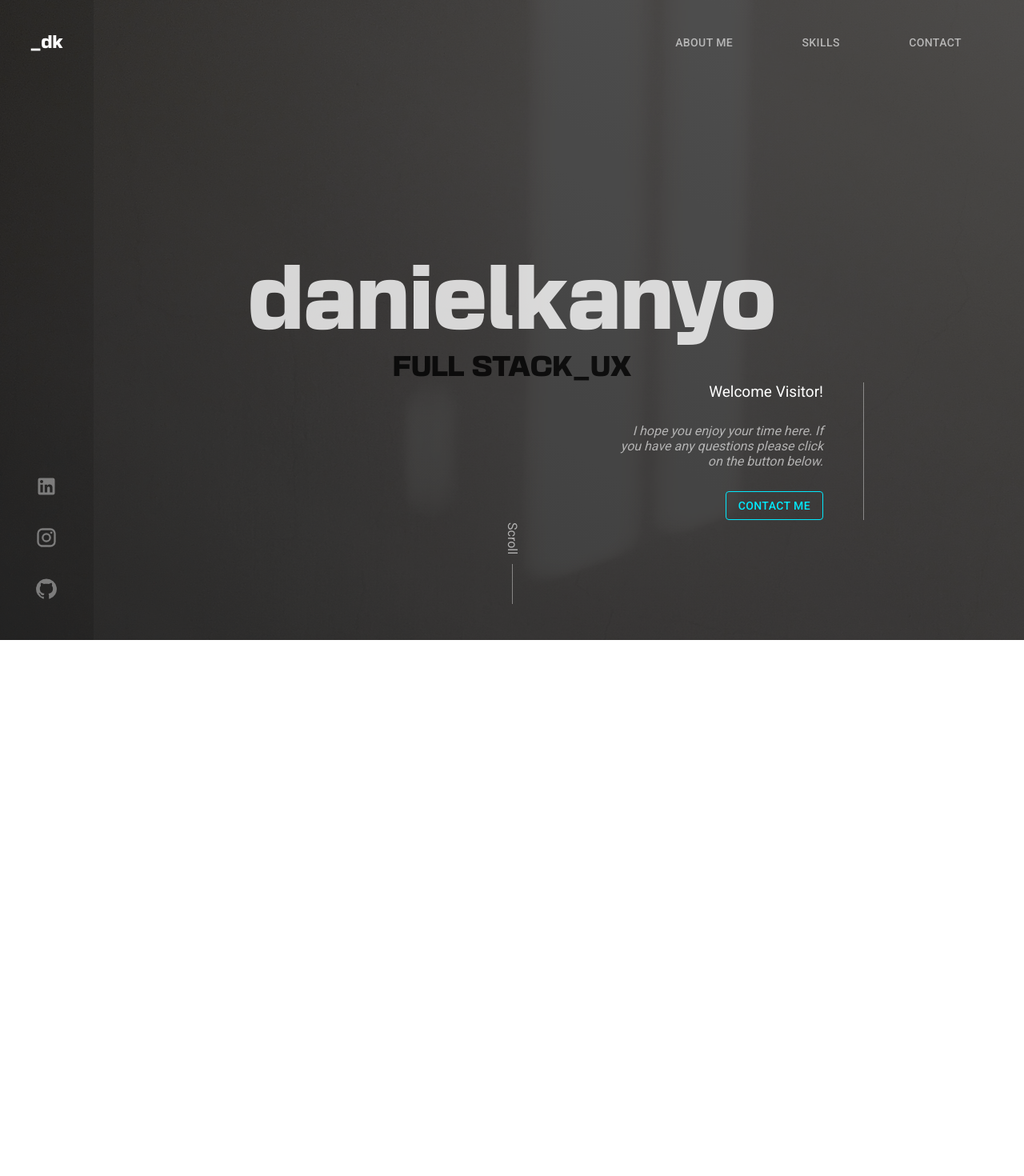
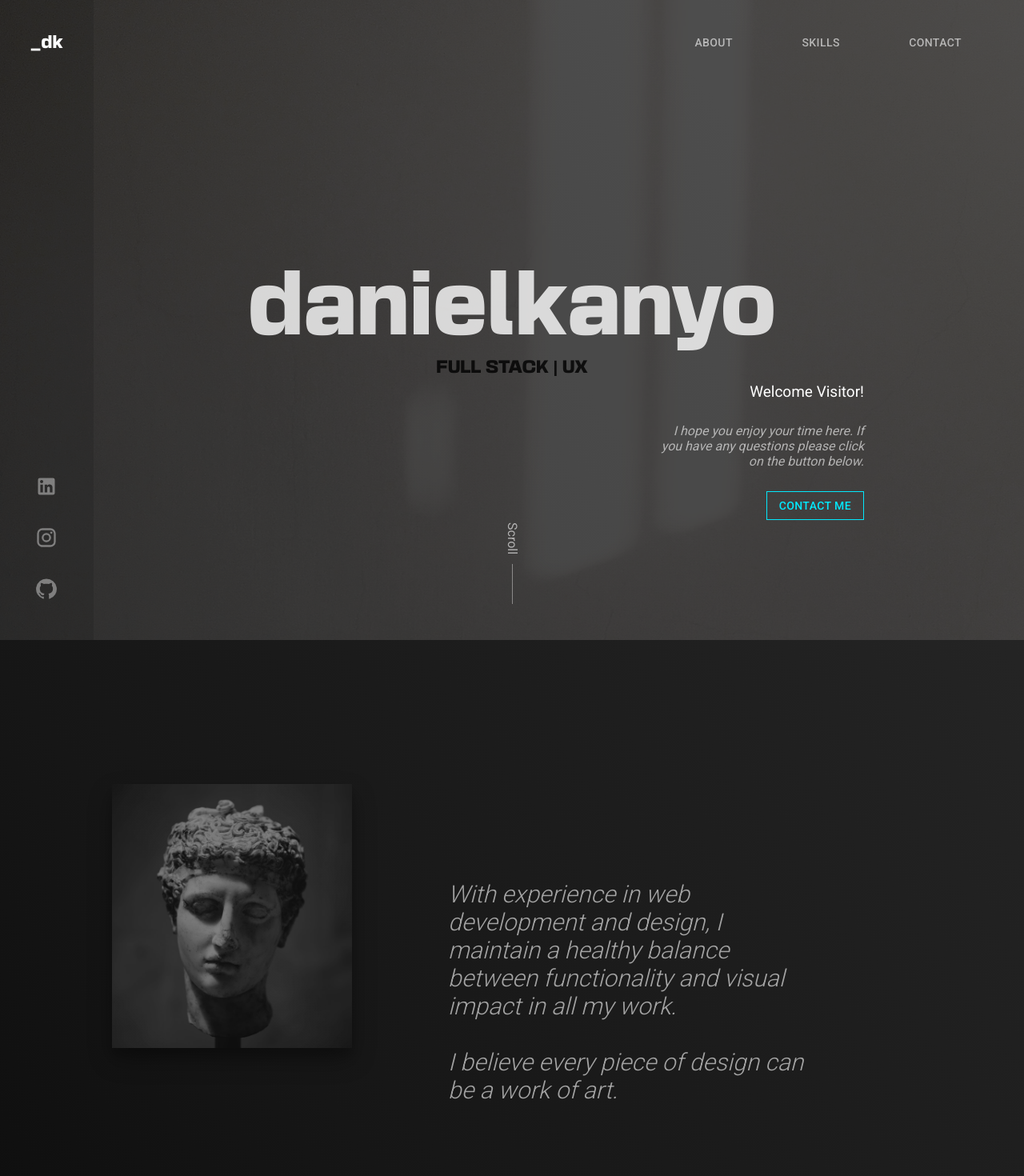
Before and after one commit to DanielKanyo/site-23, a React (Create React App) app: page / in a window 1280 px wide. Shown: the top 1470 px of the page at 80% size. Before the commit the page ends 800 px from the top, so only its background shows below. Built offline with nearby package versions, Linux system fonts and the light colour scheme.

Commit message:
About section added, css fixes, scroll to feature

```diff
--- a/package.json
+++ b/package.json
@@ -13,6 +13,7 @@
         "react": "^18.1.0",
         "react-dom": "^18.1.0",
         "react-scripts": "5.0.1",
+        "react-scroll": "^1.8.7",
         "web-vitals": "^2.1.4"
     },
     "scripts": {
--- a/src/App/App.jsx
+++ b/src/App/App.jsx
@@ -1,11 +1,13 @@
 import Landing from './Components/Landing/Landing';
 import Navigation from './Components/Navigation/Navigation';
+import About from './Components/About/About';
 
-function App() {
+const App = () => {
     return (
         <div className='app'>
             <Navigation />
             <Landing />
+            <About />
         </div>
     );
 }
--- /dev/null
+++ b/src/App/Components/About/About.css
@@ -0,0 +1,28 @@
+.about {
+    width: 1000px;
+    margin: 0 auto;
+    position: relative;
+    padding: 180px 0;
+    display: flex;
+}
+
+.about .profile-img {
+    min-width: 300px;
+    height: 330px;
+    box-shadow: rgba(0, 0, 0, 0.55) 0px 14px 28px, rgba(0, 0, 0, 0.22) 0px 10px 10px;
+    background-image: url('../../Static/Images/levi-meir-clancy-h2UcC6lXlJs-unsplash.jpg');
+    background-size: cover;
+    background-position: center;
+    opacity: 0.6;
+}
+
+.about .about-text {
+    font-family: 'Roboto', 'Helvetica', 'Arial', sans-serif;
+    margin: 120px 120px;
+    font-size: 30px;
+    font-weight: 300;
+    color: white;
+    opacity: 0.6;
+    font-style: italic;
+    position: relative;
+}
--- /dev/null
+++ b/src/App/Components/About/About.jsx
@@ -0,0 +1,18 @@
+import './About.css';
+
+const About = () => {
+    return (
+        <div className='about' name='about'>
+            <div className='profile-img'></div>
+            <div className='about-text'>
+                With experience in web development and design,
+                I maintain a healthy balance between functionality and visual impact in all my work.
+                <br />
+                <br />
+                I believe every piece of design can be a work of art.
+            </div>
+        </div>
+    )
+}
+
+export default About;
--- a/src/App/Components/Landing/Landing.css
+++ b/src/App/Components/Landing/Landing.css
@@ -20,7 +20,7 @@
 }
 
 .landing .role {
-    font-size: 32px;
+    font-size: 20px;
     color: black;
 }
 
@@ -83,8 +83,6 @@
     text-align: right;
     color: white;
     font-family: 'Roboto','Helvetica','Arial',sans-serif;
-    border-right: 1px solid rgb(255, 255, 255, 0.4);
-    padding-right: 50px;
 }
 
 .landing .welcome-title {
@@ -105,6 +103,7 @@
 .landing .welcome-btn button {
     color: #03e8fc;
     border-color: #03e8fc;
+    border-radius: 0px;
 }
 
 .landing .welcome-btn button:hover {
--- a/src/App/Components/Landing/Landing.jsx
+++ b/src/App/Components/Landing/Landing.jsx
@@ -13,7 +13,7 @@ const Landing = () => {
                     danielkanyo
                 </div>
                 <div className='role'>
-                    FULL STACK_UX
+                    FULL STACK | UX
                 </div>
             </div>
             <div className='social-and-title-container'>
--- a/src/App/Components/Navigation/Navigation.css
+++ b/src/App/Components/Navigation/Navigation.css
@@ -10,6 +10,7 @@
     margin: 0 35px;
     color: white;
     opacity: 0.6;
+    border-radius: 0px;
 }
 
 .navigation button:hover {
--- a/src/App/Components/Navigation/Navigation.jsx
+++ b/src/App/Components/Navigation/Navigation.jsx
@@ -1,13 +1,24 @@
 import Button from '@mui/material/Button';
+import { scroller } from 'react-scroll';
+
+import { NAV_ITEMS } from '../../Static/Constants/nav';
 
 import './Navigation.css';
 
 const Navigation = () => {
     return (
         <div className='navigation'>
-            <Button variant='text'>About Me</Button>
-            <Button variant='text'>Skills</Button>
-            <Button variant='text'>Contact</Button>
+            {
+                NAV_ITEMS.map((element) =>
+                    <Button
+                        variant='text'
+                        key={element}
+                        onClick={() => scroller.scrollTo(element)}
+                    >
+                        {element}
+                    </Button>
+                )
+            }
         </div>
     )
 }
--- /dev/null
+++ b/src/App/Static/Constants/nav.js
@@ -0,0 +1 @@
+export const NAV_ITEMS = ['about', 'skills', 'contact'];
--- a/src/index.css
+++ b/src/index.css
@@ -1,6 +1,10 @@
 @font-face {
     font-family: BasementGrotesque;
     src: url('App/Static/Fonts/BasementGrotesque-Black_v1.202.otf') format('opentype');
+}
+
+html {
+    scroll-behavior: smooth;
 }
 
 body {
```
Also changed, not shown: public/manifest.json, src/App/Static/Images/levi-meir-clancy-h2UcC6lXlJs-unsplash.jpg (added).
